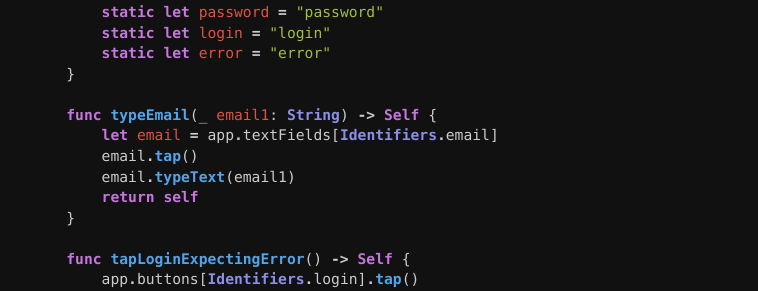
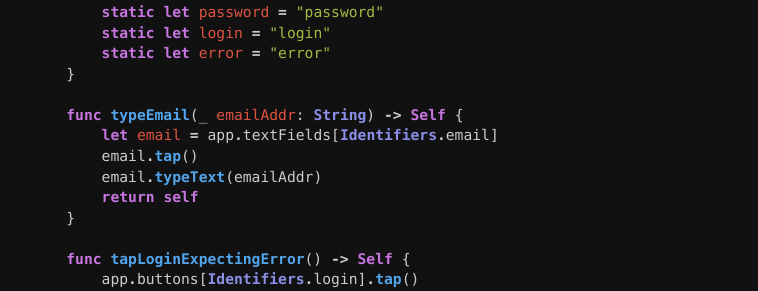
Before and after one commit to mecid/mecid.github.io, a Jekyll site: the page built from _posts/2021-03-24-ui-testing-using-page-object-pattern-in-swift.md, in a window 1280 px wide and 900 px high, scrolled down 3218 px. Shown: the part 154-445 px from the top of the window, without its empty margins (259-1017 px from the left). Built offline with Jekyll 4.4.1, drawn with Linux system fonts in a browser that asks for light colours.

Commit message:
small improvement in the page object pattern post

```diff
--- a/_posts/2021-03-24-ui-testing-using-page-object-pattern-in-swift.md
+++ b/_posts/2021-03-24-ui-testing-using-page-object-pattern-in-swift.md
@@ -112,10 +112,10 @@ struct LoginScreen: Screen {
         static let error = "error"
     }
 
-    func typeEmail(_ email1: String) -> Self {
+    func typeEmail(_ emailAddr: String) -> Self {
         let email = app.textFields[Identifiers.email]
         email.tap()
-        email.typeText(email1)
+        email.typeText(emailAddr)
         return self
     }
 
```
